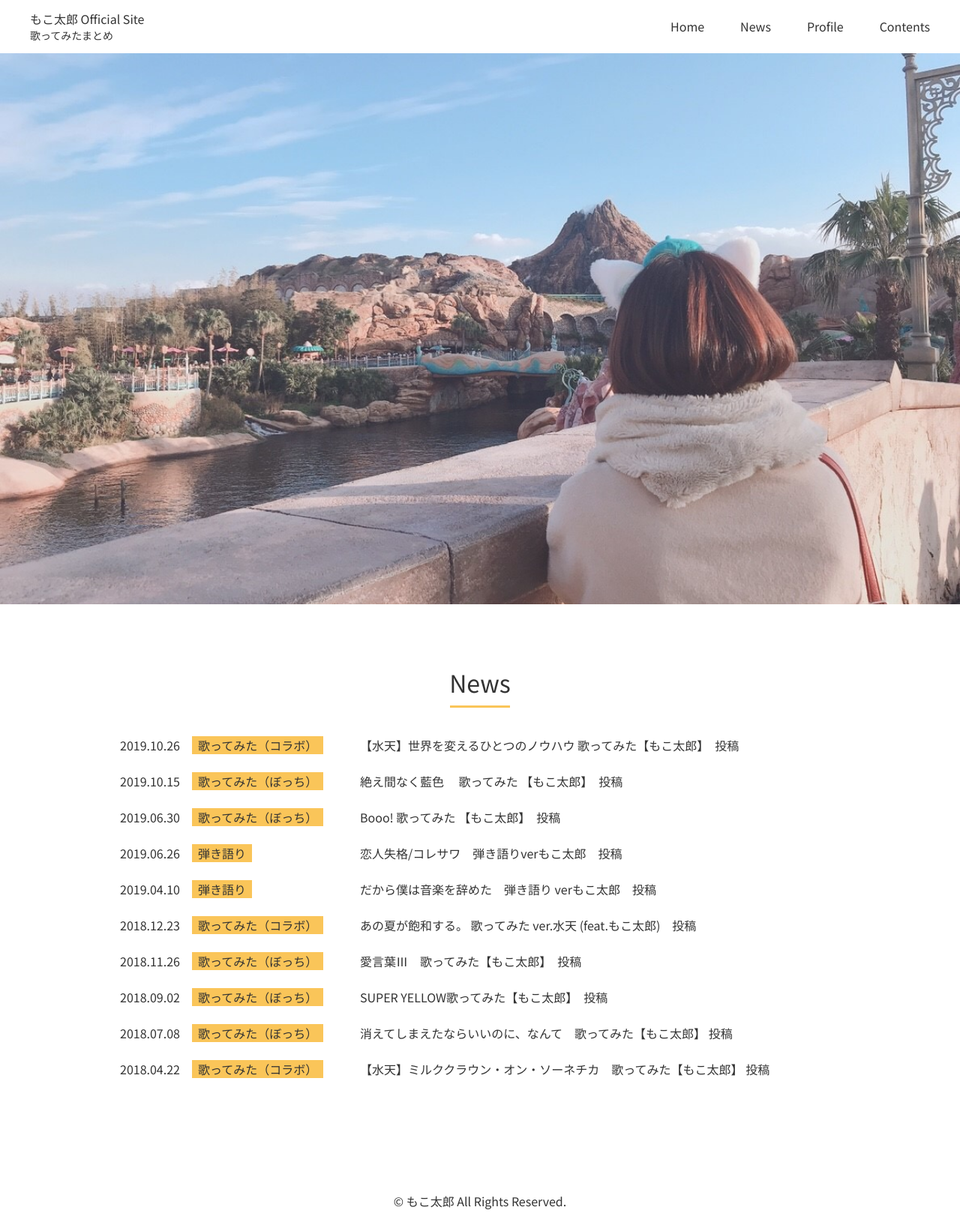
After one commit to nondesign/portfolio, a PHP site: page /singer/news.html in a window 1280 px wide. The commit adds this page. Shown: the whole page at 75% size. Run offline with PHP 8.4, Linux system fonts and the light colour scheme.

Commit message:
newsページ追加

```diff
--- a/singer/css/common.css
+++ b/singer/css/common.css
@@ -309,7 +309,7 @@ body {
     clear: left;
   }
   .l-newsList dd {
-    padding: 0 0 0 13rem;
+    padding: 0 0 0 20rem;
     margin: 0 0 1.5rem;
   }
 }
--- /dev/null
+++ b/singer/news.html
@@ -0,0 +1,77 @@
+<!DOCTYPE html>
+<html lang="ja">
+<head>
+  <meta charset="UTF-8">
+  <meta name="viewport" content="width=device-width, initial-scale=1.0">
+  <meta http-equiv="X-UA-Compatible" content="ie=edge">
+  <meta name="twitter:card" content="summary" />
+  <meta name="twitter:site" content="@omochi_nya" />
+  <meta property="og:url" content="https://nondesign.github.io/portfolio/singer/" />
+  <meta property="og:title" content="もこ太郎 Official Site" />
+  <meta property="og:description" content="ニコニコ動画やyoutubeで歌ってみたジャンルにて活動中のもこ太郎のOfficial Site。今までの作品をまとめています。" />
+  <meta property="og:image" content="https://nondesign.github.io/portfolio/singer/img/twittercard.png" />
+  <link href="https://fonts.googleapis.com/css?family=Noto+Sans+JP|Varela+Round&display=swap" rel="stylesheet">
+  <link rel="stylesheet" href="https://cdnjs.cloudflare.com/ajax/libs/animate.css/3.7.2/animate.min.css">
+  <link rel="stylesheet" href="css/common.css">
+  <title>もこ太郎 Official Site</title>
+</head>
+<body id="pagetop">
+  <header class="l-header">
+    <div class="l-wrapper">
+      <h1 class="l-title"><a href="#">もこ太郎 Official Site <span>歌ってみたまとめ</span></a></h1>
+      <nav class="l-nav">
+        <h2 class="screen-reader-text">サイト内メニュー</h2>
+        <button type="button" class="button-hamburger" aria-controls="navList" aria-expanded="false">
+          <span class="hamburger">
+            <span class="screen-reader-text">メニューを開閉する</span>
+          </span>
+        </button>
+        <ul id="navList" class="l-navList">
+          <li><a href="index.html#">Home</a></li>
+          <li><a href="index.html#news">News</a></li>
+          <li><a href="index.html#profile">Profile</a></li>
+          <li><a href="index.html#contents">Contents</a></li>
+        </ul>
+      </nav>
+    </div>
+  </header>
+  <main class="l-main">
+    <div class="l-hero"></div>
+
+    <div class="l-wrapper">
+      <section class="l-section wow fadeInUp" id="news">
+        <h2 class="primary-title">News</h2>
+        <dl class="l-newsList">
+          <dt><time class="news__date" datetime="2019-10-26">2019.10.26</time><span class="news__category">歌ってみた（コラボ）</span></dt>
+          <dd><a href="https://nico.ms/sm35850045" target="_blank">【水天】世界を変えるひとつのノウハウ 歌ってみた【もこ太郎】　投稿</a></dd>
+          <dt><time class="news__date" datetime="2019-10-15">2019.10.15</time><span class="news__category">歌ってみた（ぼっち）</span></dt>
+          <dd><a href="https://nico.ms/sm35818684" target="_blank">絶え間なく藍色　 歌ってみた 【もこ太郎】　投稿</a></dd>
+          <dt><time class="news__date" datetime="2019-06-30">2019.06.30</time><span class="news__category">歌ってみた（ぼっち）</span c></dt>
+          <dd><a href="https://nico.ms/sm35337726" target="_blank">Booo! 歌ってみた 【もこ太郎】　投稿</a></dd>
+          <dt><time class="news__date" datetime="2019-06-26">2019.06.26</time><span class="news__category">弾き語り</span></dt>
+          <dd><a href="https://youtu.be/3JzW6G-J7cI" target="_blank">恋人失格/コレサワ　弾き語りverもこ太郎　投稿</a></dd>
+          <dt><time class="news__date" datetime="2019-04-10">2019.04.10</time><span class="news__category">弾き語り</span></dt>
+          <dd><a href="https://youtu.be/-DgSLBE09Rg" target="_blank">だから僕は音楽を辞めた　弾き語り verもこ太郎　投稿</a></dd>
+          <dt><time class="news__date" datetime="2018-12-23">2018.12.23</time><span class="news__category">歌ってみた（コラボ）</span></dt>
+          <dd><a href="https://nico.ms/sm34362151" target="_blank">あの夏が飽和する。 歌ってみた ver.水天 (feat.もこ太郎)　投稿</a></dd>
+          <dt><time class="news__date" datetime="2018-11-26">2018.11.26</time><span class="news__category">歌ってみた（ぼっち）</span></dt>
+          <dd><a href="https://nico.ms/sm34228200" target="_blank">愛言葉Ⅲ　歌ってみた【もこ太郎】　投稿</a></dd>
+          <dt><time class="news__date" datetime="2018-09-02">2018.09.02</time><span class="news__category">歌ってみた（ぼっち）</span></dt>
+          <dd><a href="https://nico.ms/sm33792249" target="_blank">SUPER YELLOW歌ってみた【もこ太郎】　投稿</a></dd>
+          <dt><time class="news__date" datetime="2018-07-08">2018.07.08</time><span class="news__category">歌ってみた（ぼっち）</span></dt>
+          <dd><a href="https://nico.ms/sm33493488" target="_blank">消えてしまえたならいいのに、なんて　歌ってみた【もこ太郎】 投稿</a></dd>
+          <dt><time class="news__date" datetime="2018-04-22">2018.04.22</time><span class="news__category">歌ってみた（コラボ）</span></dt>
+          <dd><a href="https://nico.ms/sm33092659" target="_blank">【水天】ミルククラウン・オン・ソーネチカ　歌ってみた【もこ太郎】 投稿</a></dd>
+        </dl>
+      </section>
+
+      <p class="l-pagetop"><a class="pagetop" href="#">TOP</a></p>
+  </main>
+  <footer class="l-footer">
+    <p class="l-copyright"><small>&copy; もこ太郎 All Rights Reserved.</small></p>
+  </footer>
+  <script src="https://code.jquery.com/jquery-3.4.1.min.js" integrity="sha256-CSXorXvZcTkaix6Yvo6HppcZGetbYMGWSFlBw8HfCJo=" crossorigin="anonymous"></script>
+  <script src="https://cdnjs.cloudflare.com/ajax/libs/wow/1.1.2/wow.min.js"></script>
+  <script src="js/app.js"></script>
+</body>
+</html>
--- a/singer/scss/Layout/_main.scss
+++ b/singer/scss/Layout/_main.scss
@@ -143,7 +143,7 @@
       clear: left;
     }
     dd {
-      padding: 0 0 0 13rem;
+      padding: 0 0 0 20rem;
       margin: 0 0 1.5rem;
     }
   }
```
Also changed, not shown: singer/index.html (+4 -4 lines).
